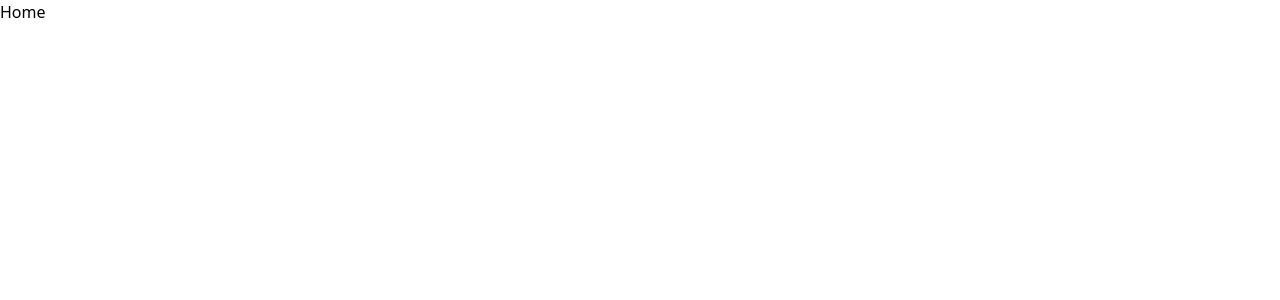
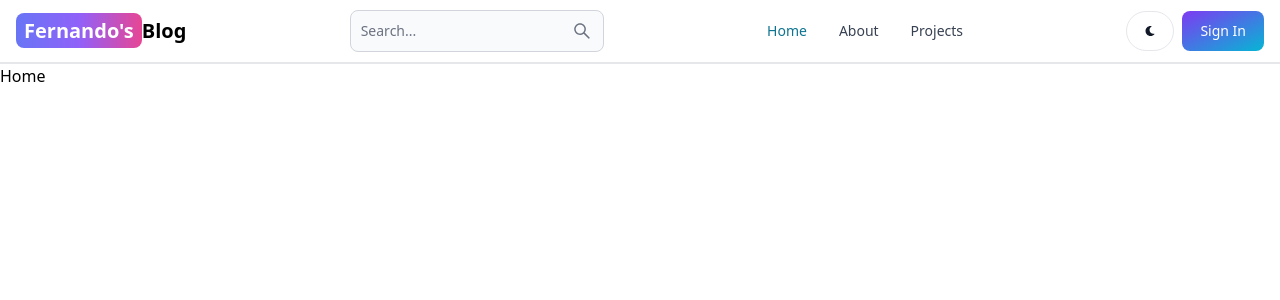
Before and after one commit to Anji-fdo/mern-job-protal, a React (Vite) app in the folder client/: page / in a window 1280 px wide. Shown: the top 300 px of the page. Built offline with nearby package versions, Linux system fonts and the light colour scheme.

Commit message:
create header section

```diff
--- a/client/package.json
+++ b/client/package.json
@@ -10,8 +10,10 @@
     "preview": "vite preview"
   },
   "dependencies": {
+    "flowbite-react": "^0.7.2",
     "react": "^18.2.0",
     "react-dom": "^18.2.0",
+    "react-icons": "^5.0.1",
     "react-router-dom": "^6.22.1"
   },
   "devDependencies": {
--- a/client/src/App.jsx
+++ b/client/src/App.jsx
@@ -5,10 +5,12 @@
 import Dashboard from './pages/Dashboard';
 import Projects from './pages/Projects';
 import SignIn from './pages/SignIn';
+import Header from './components/Header';
 
 export default function App() {
   return (
     <BrowserRouter>
+    <Header/>
       <Routes>
         <Route path="/" element={<Home />} />
         <Route path="/about" element={<About />} />
--- /dev/null
+++ b/client/src/components/Header.jsx
@@ -0,0 +1,64 @@
+import {Navbar, TextInput, Button} from 'flowbite-react';
+import { Link, useLocation } from 'react-router-dom';
+import {AiOutlineSearch} from 'react-icons/ai';
+import {FaMoon} from 'react-icons/fa';
+
+export default function Header() {
+    const path = useLocation().pathname;
+  return (
+    <Navbar className='border-b-2'>
+        <Link to="/" className='self-center whitespace-nowrap text-sm sm:text-xl font-semibold dark:text-white'>
+            <span className='px-2 py-1 bg-gradient-to-r from-indigo-500 via-purple-500 to-pink-500 rounded-lg text-white'>Fernando's</span>
+            Blog
+        </Link>
+        <form action="">
+            <TextInput
+                type='text'
+                placeholder="Search..."
+                rightIcon={AiOutlineSearch}
+                className='hidden lg:inline'
+            />
+        </form>
+
+        <Button className='w-12 h-10 lg:hidden' color='gray' pill >
+            <AiOutlineSearch/>
+        </Button>
+
+        <div className='flex gap-2 md:order-2'>
+            <Button className='w-12 h-10 hidden sm:inline ' color='gray' pill>
+                <FaMoon />
+            </Button>
+
+            <Link to='/sign-in'>
+                <Button gradientDuoTone='purpleToBlue'>
+                    Sign In
+                </Button>
+            </Link>
+
+            <Navbar.Toggle/>
+
+        </div>
+            <Navbar.Collapse>
+                <Navbar.Link active={path === "/"} as={'div'}>
+                    <Link to='/'>
+                        Home
+                    </Link>
+                </Navbar.Link>
+
+                <Navbar.Link active={path === "/about"} as={'div'}>
+                    <Link to='/about'>
+                        About
+                    </Link>
+                </Navbar.Link>
+
+                <Navbar.Link active={path === "/projects"} as={'div'}>
+                    <Link to='/projects'>
+                        Projects
+                    </Link>
+                </Navbar.Link>
+
+            </Navbar.Collapse>
+
+    </Navbar>
+  )
+}
--- a/client/tailwind.config.js
+++ b/client/tailwind.config.js
@@ -3,9 +3,10 @@
   content: [
     "./index.html",
     "./src/**/*.{js,ts,jsx,tsx}",
+    'node_modules/flowbite-react/lib/esm/**/*.js',
   ],
   theme: {
     extend: {},
   },
-  plugins: [],
+  plugins: [require('flowbite/plugin')],
 };
```
Also changed, not shown: 1 other file (tests, documents, lock files or other folders).
